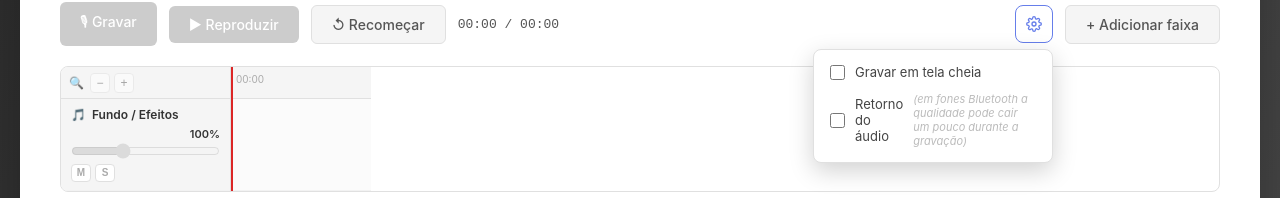
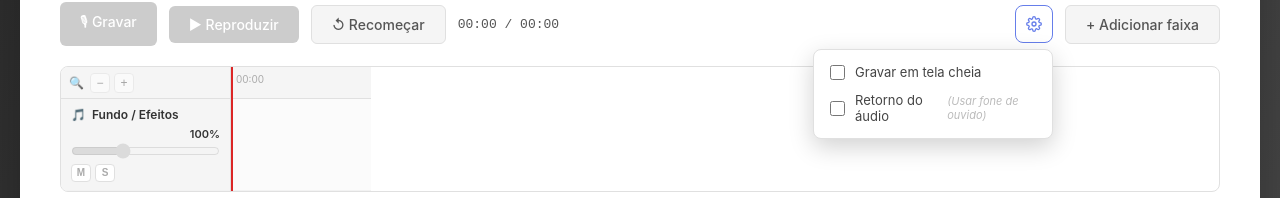
Before and after one commit to LuisFelipe2/dublee-frontend, a React (Vite) app: page /record/1 in a window 1280 px wide. Both pictures are taken after a click on the button "Preferências de gravação". Shown: the part 1006-1204 px from the top of the page. Built offline with nearby package versions, Linux system fonts and the light colour scheme; no server answers; the HTML template or start-up script is replaced by a standard one.

Commit message:
Ajuste retorno fone de ouvido

```diff
--- a/src/components/pages/EditorPage/EditorPageDesktop.jsx
+++ b/src/components/pages/EditorPage/EditorPageDesktop.jsx
@@ -165,7 +165,7 @@ const EditorPageDesktop = () => {
                           onChange={e => setAudioMonitor(e.target.checked)}
                         />
                         Retorno do áudio
-                        <span className="recording-option__hint"> (em fones Bluetooth a qualidade pode cair um pouco durante a gravação)</span>
+                        <span className="recording-option__hint"> (Usar fone de ouvido)</span>
                       </label>
                     </div>
                   )}
--- a/src/components/pages/EditorPage/EditorPageMobile.jsx
+++ b/src/components/pages/EditorPage/EditorPageMobile.jsx
@@ -260,7 +260,7 @@ const EditorPageMobile = () => {
               onChange={e => setAudioMonitor(e.target.checked)}
             />
             Retorno do áudio
-            <span className="recording-option__hint"> (em fones Bluetooth a qualidade pode cair um pouco durante a gravação)</span>
+            <span className="recording-option__hint"> (Usar fone de ouvido)</span>
           </label>
 
           <div className="editor-mobile__settings-actions">
--- a/src/components/pages/EditorPage/useEditorEngine.js
+++ b/src/components/pages/EditorPage/useEditorEngine.js
@@ -478,7 +478,14 @@ export function useEditorEngine({ isMobile = false } = {}) {
 
     try {
       const mediaStream = await navigator.mediaDevices.getUserMedia({
-        audio: { echoCancellation: true, noiseSuppression: true, autoGainControl: true },
+        audio: {
+          // Com o retorno ativo, o áudio do mic é tocado de volta na saída;
+          // manter o AEC ligado faz o navegador tentar cancelar a voz a
+          // partir do próprio retorno, cortando o áudio (ao vivo e gravado).
+          echoCancellation: !audioMonitor,
+          noiseSuppression: true,
+          autoGainControl: true,
+        },
       });
       streamRef.current = mediaStream;
 
```
